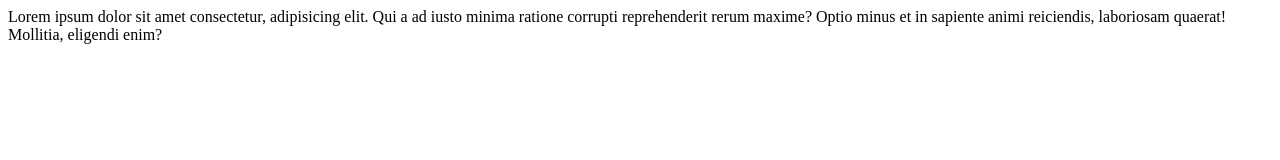
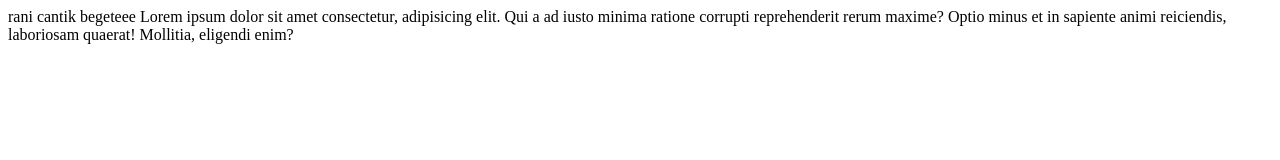
Before and after one commit to rannyaa/tugas, a plain HTML site: page index.html in a window 1280 px wide. Drawn offline with Linux system fonts and the light colour scheme.

Commit message:
Update index.html

```diff
--- a/index.html
+++ b/index.html
@@ -6,6 +6,7 @@
     <title>Document</title>
 </head>
 <body>
+    rani cantik begeteee
     Lorem ipsum dolor sit amet consectetur, adipisicing elit. Qui a ad iusto minima ratione corrupti reprehenderit rerum maxime? Optio minus et in sapiente animi reiciendis, laboriosam quaerat! Mollitia, eligendi enim?
 </body>
 </html>
```
